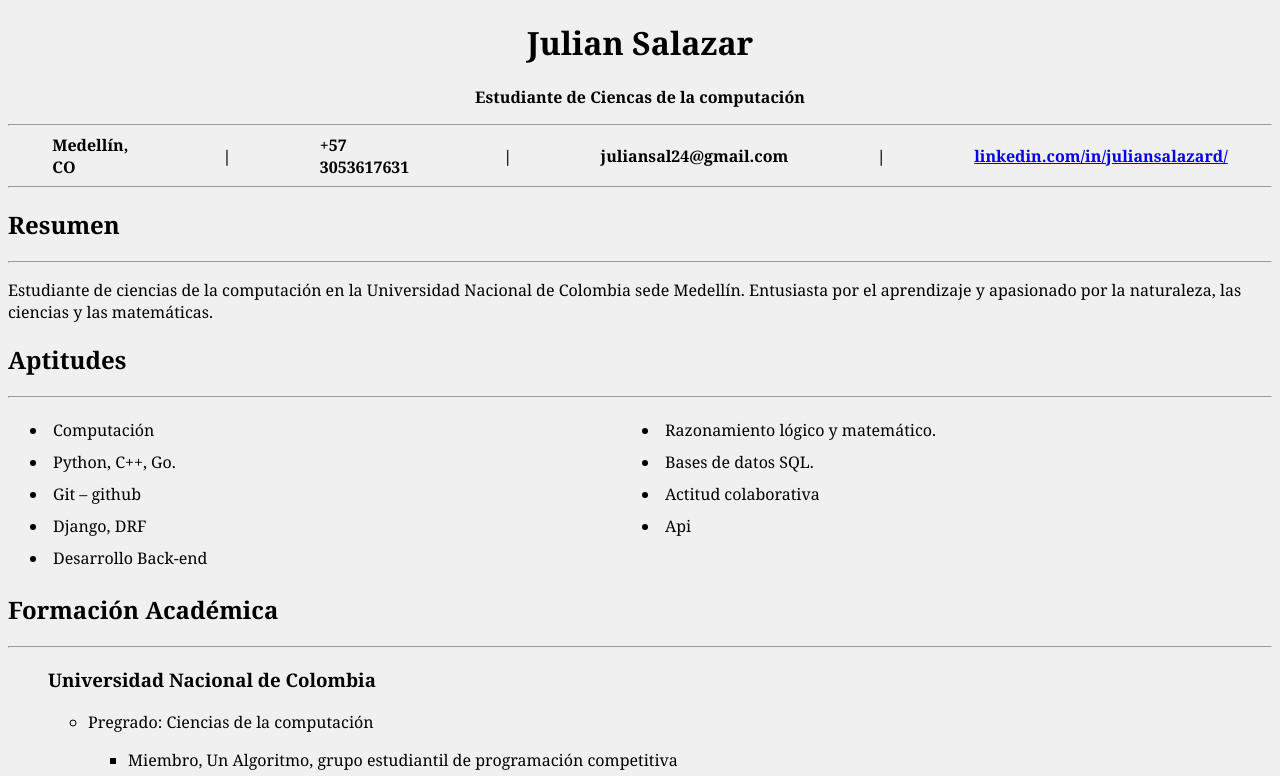
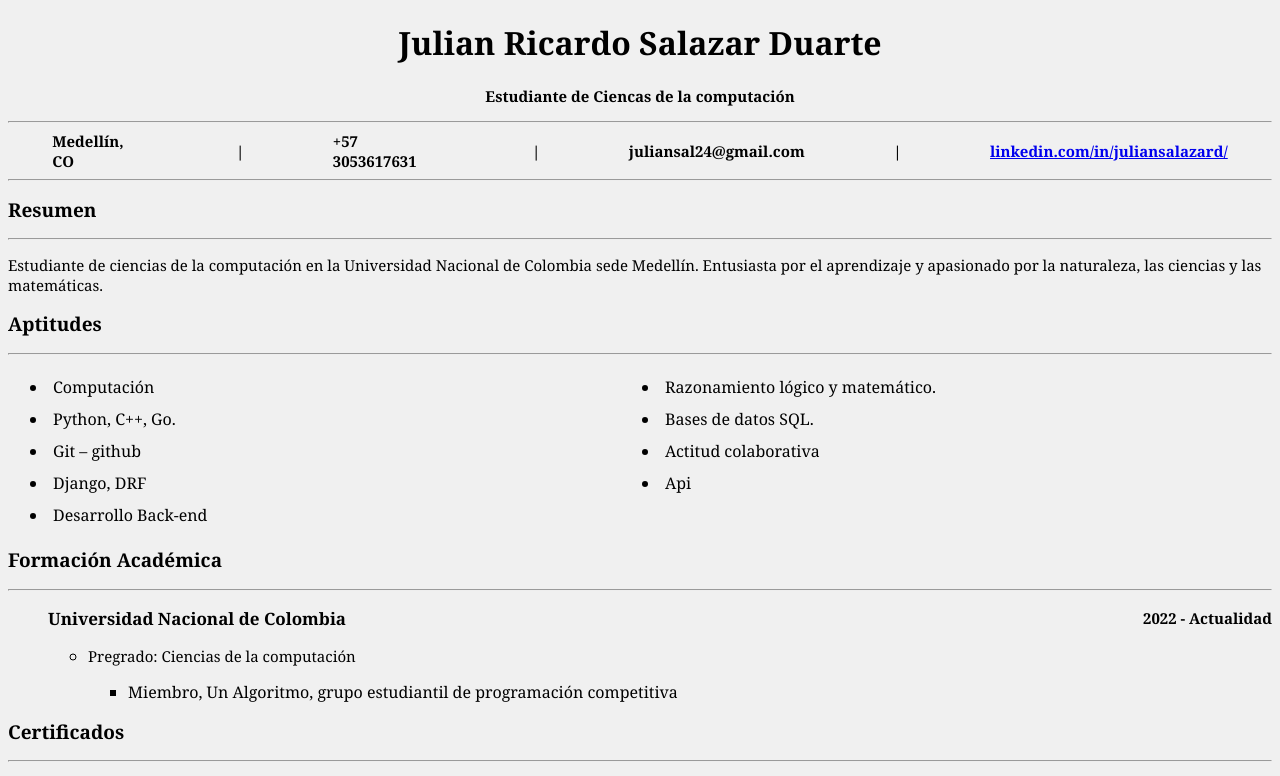
Before and after one commit to JulianSalazarD/CV, a plain HTML site: page index.html in a window 1280 px wide. Shown: the top 776 px of the page. Drawn offline with Linux system fonts and the light colour scheme.

Commit message:
font size

```diff
--- a/css/style.css
+++ b/css/style.css
@@ -5,6 +5,19 @@ body {
     background-color: #f0f0f0;
     font-family: Cambria, Garamond, Arial, Georgia;
 }
+
+h2 {
+    font-size: 19px;
+}
+
+h3 {
+    font-size: 17px;
+}
+
+p {
+    font-size: 15px;
+}
+
 #head p {
     font-weight: bold;
     text-align: center;
@@ -37,3 +50,16 @@ h1{
     box-sizing: border-box;
     padding: 5px;
 }
+
+#degree {
+    display: flex;
+    justify-content: space-between;
+    align-items: center;
+}
+#degree h3 {
+    margin: 0;
+}
+#degree p {
+    margin: 0;
+    font-weight: bold;
+}
--- a/index.html
+++ b/index.html
@@ -8,7 +8,7 @@
 </head>
 <body>
     <div id="head">
-        <h1>Julian Salazar</h1>
+        <h1>Julian Ricardo Salazar Duarte</h1>
         <p>Estudiante de Ciencas de la computación</p>
     </div>
     <hr>
@@ -48,7 +48,10 @@
         <h2>Formación Académica</h2>
         <hr>
         <ul>
+            <div id="degree">
             <h3>Universidad Nacional de Colombia</h3>
+            <p>2022 - Actualidad</p>
+            </div>
             <ul>
                 <li>
                     <p>Pregrado: Ciencias de la computación</p>
```
